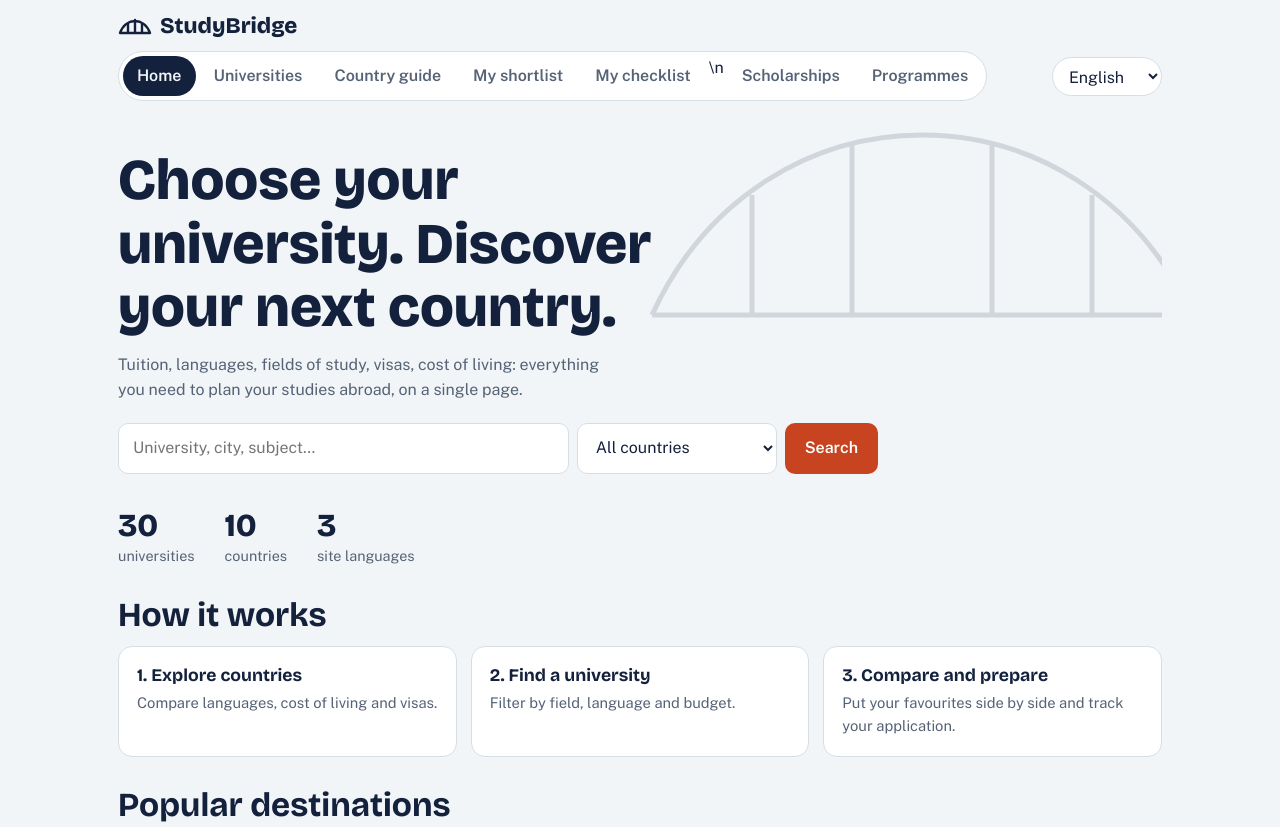
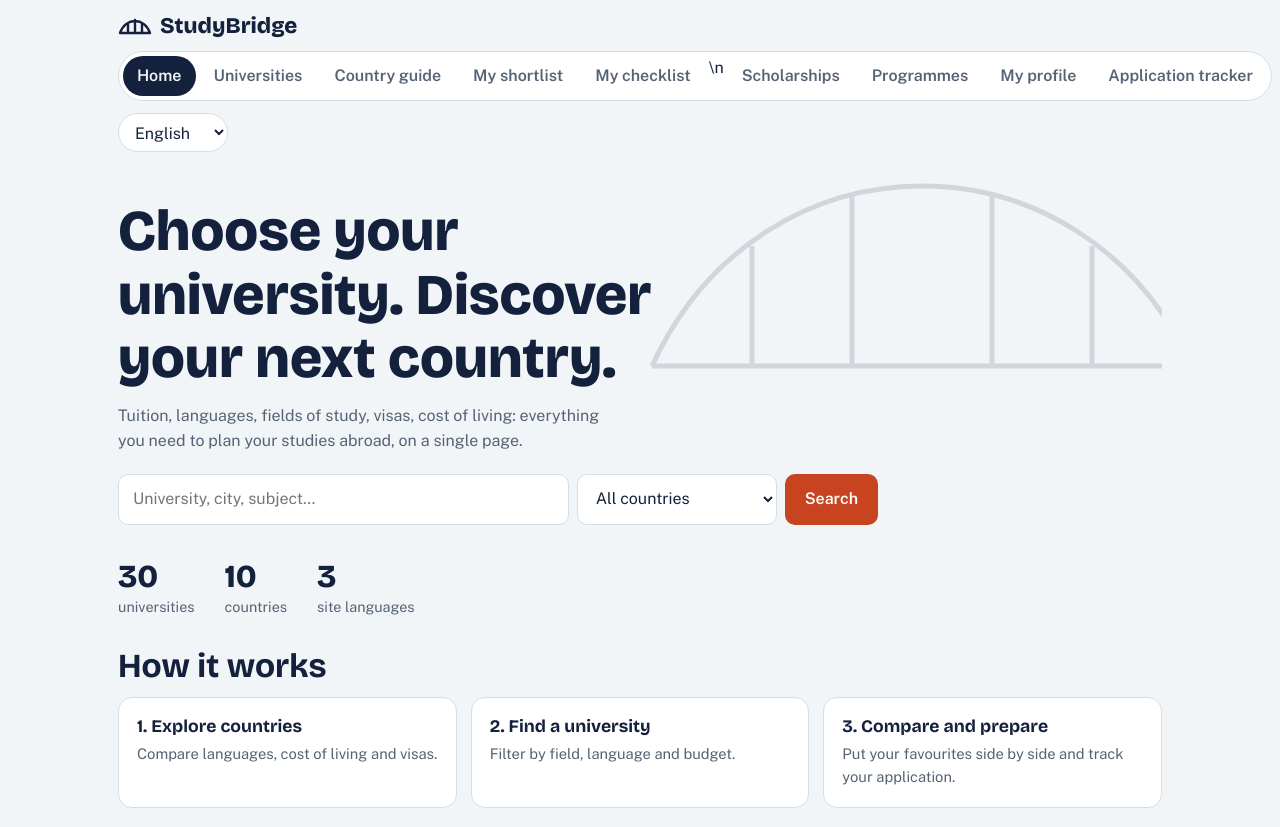
Before and after one commit to MDI2013/StudyBridge, a plain HTML site: page index.html in a window 1280 px wide. Shown: the top 827 px of the page. Drawn offline with nearby package versions, Linux system fonts and the light colour scheme.

Commit message:
Add student profile and application tracker navigation

```diff
--- a/index.html
+++ b/index.html
@@ -95,6 +95,8 @@ tbody th{color:var(--mut);font-weight:500;white-space:nowrap}
     <button data-v="fav" aria-pressed="false"><span data-i="tFav">Ma sélection</span> <span id="fc"></span></button>
     <button data-v="plan" aria-pressed="false" data-i="tPlan">Mon dossier</button>\n    <a href="scholarships.html">Scholarships</a>
     <a href="programmes.html">Programmes</a>
+    <a href="profile.html">My profile</a>
+    <a href="tracker.html">Application tracker</a>
   </nav>
   <select id="ll" aria-label="Langue / Language / Idioma"><option value="fr">Français</option><option value="en">English</option><option value="es">Español</option></select>
 </header>
```
